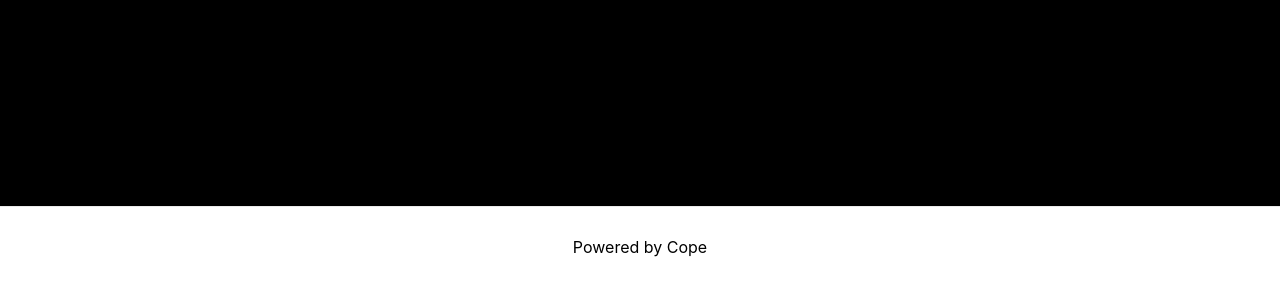
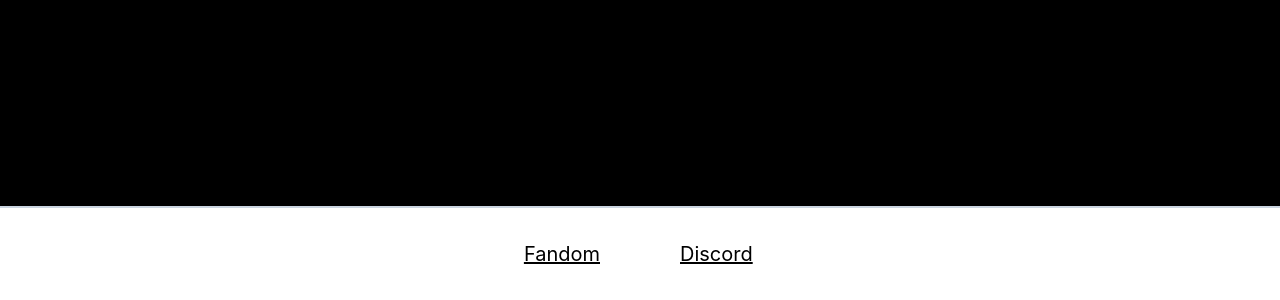
Before and after one commit to The0ven/wrp-site, a Next.js app: page / in a window 1280 px wide. Shown: the part 5381-5681 px from the top of the page. Built offline with nearby package versions, Linux system fonts and the light colour scheme.

Commit message:
added socials to footer

```diff
--- /dev/null
+++ b/components/footer.tsx
@@ -0,0 +1,22 @@
+import React from "react";
+
+const Footer: React.FC = () => {
+    return (
+        <footer className="flex flex-1 p-8 border-t-2 border-slate-300 justify-center items-center">
+            <div className="grid grid-cols-2">
+                <div className="flex px-10">
+                    <a className="text-xl underline" href="https://world-roleplay.fandom.com/wiki/World_Roleplay_Wiki">
+                        Fandom
+                    </a>
+                </div>
+                <div className="flex px-10">
+                    <a className="text-xl underline" href="https://discord.gg/TcjEpYg6mD">
+                        Discord
+                    </a>
+                </div>
+            </div>
+        </footer>
+    )
+}
+
+export default Footer
--- a/pages/index.tsx
+++ b/pages/index.tsx
@@ -4,6 +4,7 @@
 import AboutUs from '../components/aboutus'
 import Skills from '../components/skills'
 import Works from '../components/works'
+import Footer from '../components/footer'
 
 export default function Home() {
   return (
@@ -19,16 +20,7 @@
       <Skills />
       <Works />
 
-      <footer className={styles.footer}>
-        <a
-          href="https://vercel.com?utm_source=create-next-app&utm_medium=default-template&utm_campaign=create-next-app"
-          target="_blank"
-          rel="noopener noreferrer"
-        >
-          Powered by{' '}
-          Cope
-        </a>
-      </footer>
+      <Footer />
     </div>
   )
 }
```
